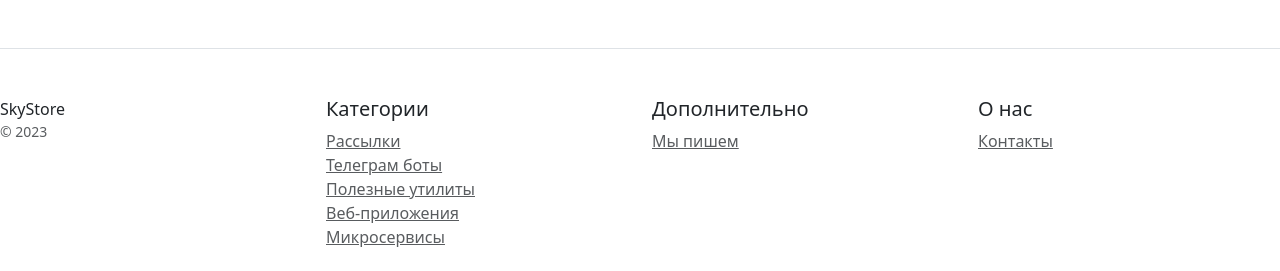
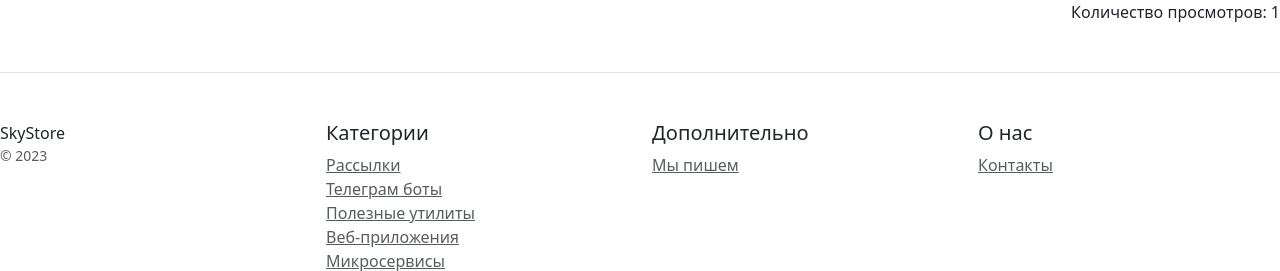
Before and after one commit to Fullesh/Django_homework_2, a Django app: template blog/templates/blog/blog_detail.html in a window 1280 px wide. Shown: the part 409-680 px from the top of the page. Run offline with Django 5.2, Linux system fonts and the light colour scheme; the template is opened without the code that fills it: most values are stand-ins (such as "Sample title", 1, 10 or a date in 2020).

Commit message:
Изменён шаблон детального просмотра

```diff
--- a/blog/templates/blog/blog_detail.html
+++ b/blog/templates/blog/blog_detail.html
@@ -10,4 +10,7 @@
 <div align="center">
   <img src="{% images_tag object.image %}" alt="404 но мы уже чиним..">
 </div>
+<p align="right">
+  Количество просмотров: {{object.views_count}}
+</p>
 {% endblock %}
```
